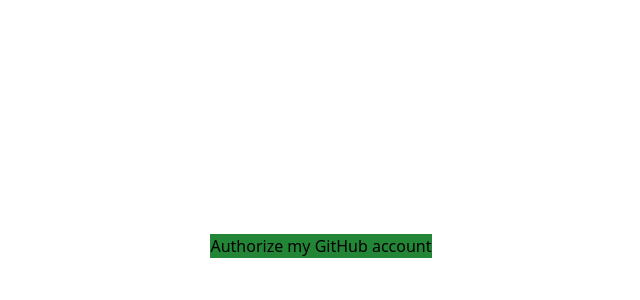
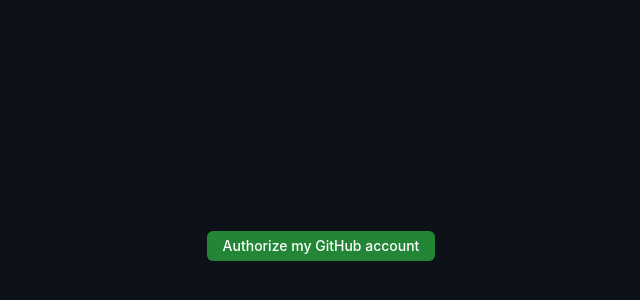
Before and after one commit to jam3oun00/mohamed_jamoun-taas-frontend-challenge, a Vue app: page / in a window 1280 px wide. Shown: the part 154-454 px from the top of the page, without its empty margins (319-959 px from the left). Built offline with nearby package versions, Linux system fonts and the light colour scheme.

Commit message:
add all the required styles

```diff
--- a/src/styles/_base.scss
+++ b/src/styles/_base.scss
@@ -0,0 +1,123 @@
+$btn-border-color: rgba(240, 246, 252, 0.1);
+html,
+body {
+  font-family: -apple-system, BlinkMacSystemFont, 'Segoe UI', Helvetica, Arial, sans-serif, 'Apple Color Emoji', 'Segoe UI Emoji';
+  background-color: var(--color-accent);
+  color: white;
+}
+
+.btn,
+.primary-field {
+  transition: 80ms cubic-bezier(0.33, 1, 0.68, 1);
+  transition-property: color, background-color, box-shadow, border-color;
+}
+
+.btn {
+  color: white;
+  border-color: $btn-border-color;
+  box-shadow: 0 0 transparent, 0 0 transparent;
+  position: relative;
+  display: inline-block;
+  padding: 5px 16px;
+  font-size: 14px;
+  font-weight: 500;
+  line-height: 20px;
+  white-space: nowrap;
+  vertical-align: middle;
+  cursor: pointer;
+  user-select: none;
+  border-radius: 6px;
+  appearance: none;
+}
+
+.primary {
+  &-select {
+    background-color: $select-box-background-color;
+    outline: none;
+    border: 1px solid $border-color;
+    width: auto !important;
+    min-width: auto !important;
+    max-width: auto !important;
+  }
+
+  &-field {
+    padding: 5px 12px;
+    font-size: 14px;
+    line-height: 20px;
+    color: $muted-color;
+    vertical-align: middle;
+    background-color: $main-background-color;
+    background-repeat: no-repeat;
+    background-position: right 8px center;
+    border: 1px solid $border-color;
+    border-radius: 6px;
+
+    &:focus {
+      border-color: $varient-color;
+      outline: none;
+      box-shadow: inset 0 0 0 1px transparent;
+    }
+  }
+}
+
+.commit {
+  &-container {
+    background-color: $main-background-color;
+    border-color: $border-color;
+    border-style: solid;
+    border-width: 1px;
+    border-radius: 6px;
+    overflow: hidden;
+
+    ul {
+      margin: 0;
+      padding: 0;
+
+      li {
+        &:first-of-type {
+          border-top-color: transparent;
+          padding: 8px 16px;
+        }
+        padding: 16px;
+        margin-top: -1px;
+        list-style-type: none;
+        border-top-color: $border-color;
+        border-top-style: solid;
+        border-top-width: 1px;
+      }
+    }
+  }
+  &-title {
+    font-weight: 600;
+    font-size: 14px;
+  }
+  &-sub-title {
+    font-size: 12px;
+    color: $muted-color;
+  }
+}
+
+.repo {
+  &-container {
+    min-height: 100vh;
+    border-right: 1px solid $border-color;
+  }
+
+  &-title {
+    font-weight: 600;
+    font-size: 14px;
+  }
+
+  &-item {
+    font-size: 14px;
+    cursor: pointer;
+
+    &:hover {
+      text-decoration: underline;
+    }
+
+    &.active {
+      color: $varient-color;
+    }
+  }
+}
--- /dev/null
+++ b/src/styles/_variables.scss
@@ -0,0 +1,5 @@
+$select-box-background-color: #21262d;
+$border-color: #363b42;
+$main-background-color: #0d1117;
+$varient-color: #58a6ff;
+$muted-color: #c9d1d9;
--- a/src/styles/app.scss
+++ b/src/styles/app.scss
@@ -1 +1,2 @@
+@import 'variables';
 @import 'base';
```
